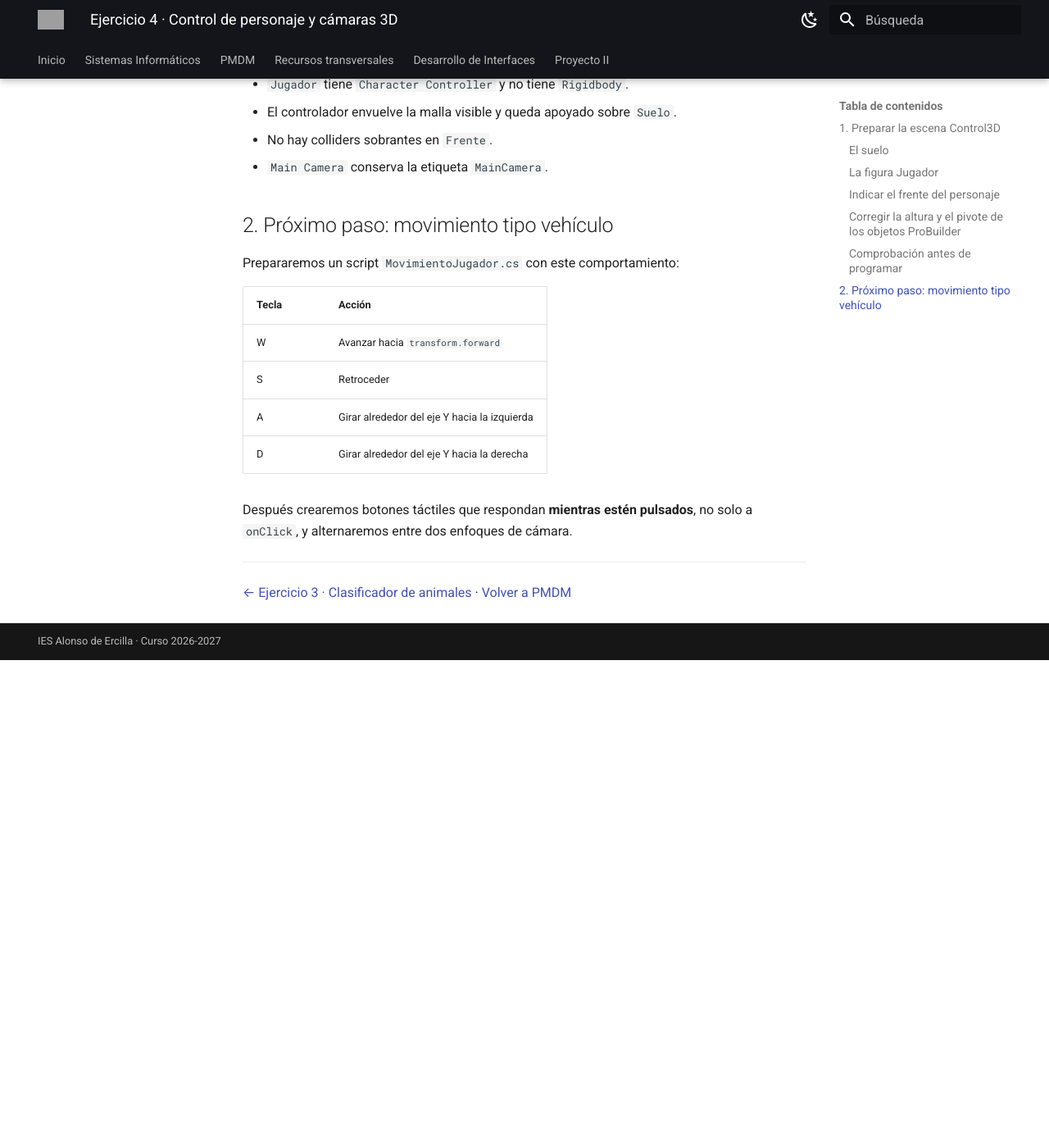
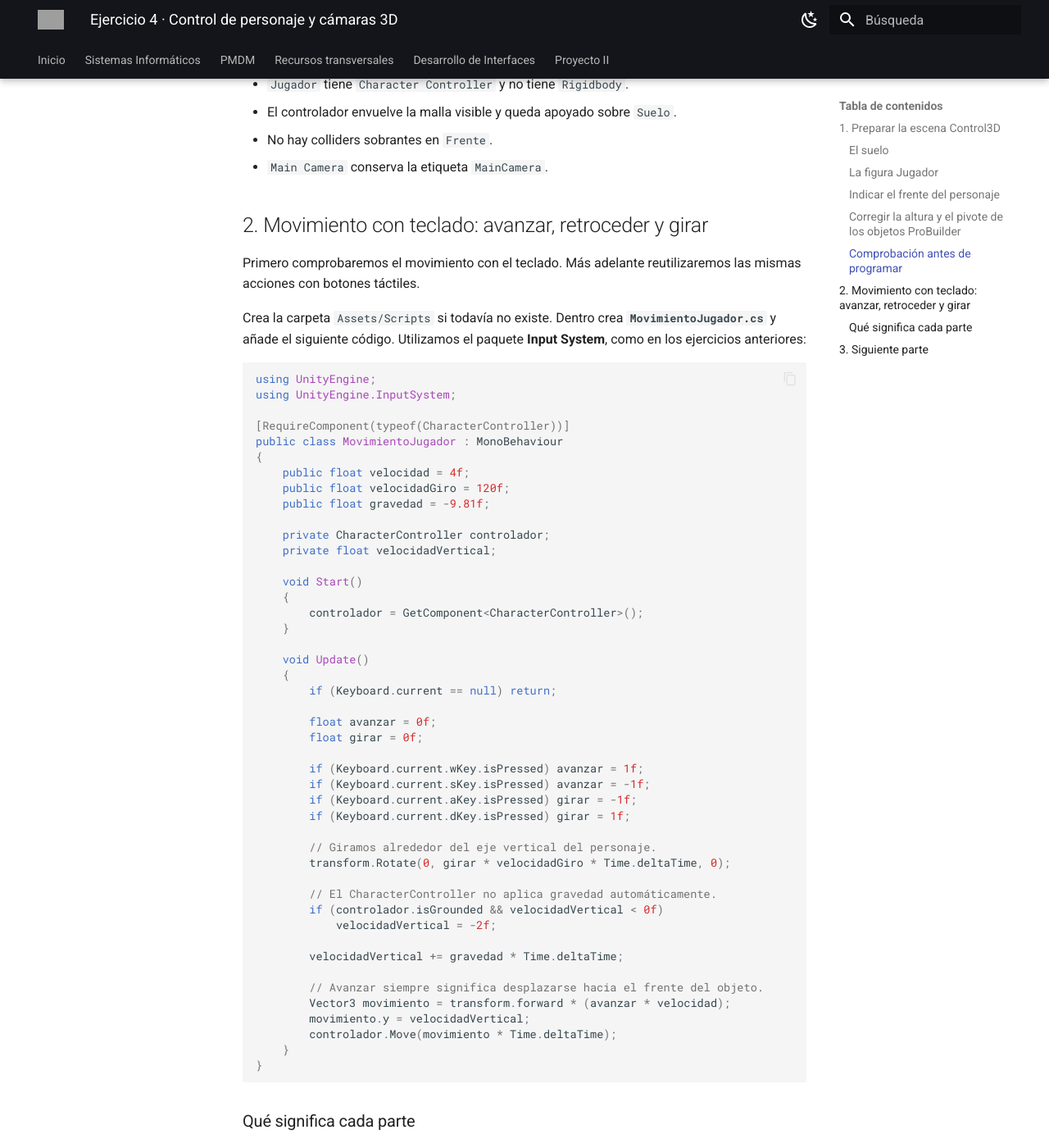
Before and after one commit to erciapps/web-home, an MkDocs documentation site: the page built from docs/pmdm/ejercicio-4-control-3d.md, in a window 1280 px wide and 1400 px high, scrolled down 2780 px. Shown: the whole window at 82% size. Built offline with MkDocs 1.6.1 and Material for MkDocs 9.7.7, drawn with Linux system fonts in a browser that asks for light colours; before the commit the page ends 3585 px from its top, so only the background shows below that; some of the changed text lies outside the part shown; grey boxes are pictures that could not be loaded.

Commit message:
Añadir movimiento con teclado y CharacterController a ejercicio 4 PMDM

````diff
--- a/docs/pmdm/ejercicio-4-control-3d.md
+++ b/docs/pmdm/ejercicio-4-control-3d.md
@@ -76,18 +76,84 @@ En la primera prueba comprobamos que la esfera quedaba visualmente **por encima
 - No hay colliders sobrantes en `Frente`.
 - `Main Camera` conserva la etiqueta `MainCamera`.
 
-## 2. Próximo paso: movimiento tipo vehículo
+## 2. Movimiento con teclado: avanzar, retroceder y girar
 
-Prepararemos un script `MovimientoJugador.cs` con este comportamiento:
+Primero comprobaremos el movimiento con el teclado. Más adelante reutilizaremos las mismas acciones con botones táctiles.
+
+Crea la carpeta `Assets/Scripts` si todavía no existe. Dentro crea **`MovimientoJugador.cs`** y añade el siguiente código. Utilizamos el paquete **Input System**, como en los ejercicios anteriores:
+
+```csharp
+using UnityEngine;
+using UnityEngine.InputSystem;
+
+[RequireComponent(typeof(CharacterController))]
+public class MovimientoJugador : MonoBehaviour
+{
+    public float velocidad = 4f;
+    public float velocidadGiro = 120f;
+    public float gravedad = -9.81f;
+
+    private CharacterController controlador;
+    private float velocidadVertical;
+
+    void Start()
+    {
+        controlador = GetComponent<CharacterController>();
+    }
+
+    void Update()
+    {
+        if (Keyboard.current == null) return;
+
+        float avanzar = 0f;
+        float girar = 0f;
+
+        if (Keyboard.current.wKey.isPressed) avanzar = 1f;
+        if (Keyboard.current.sKey.isPressed) avanzar = -1f;
+        if (Keyboard.current.aKey.isPressed) girar = -1f;
+        if (Keyboard.current.dKey.isPressed) girar = 1f;
+
+        // Giramos alrededor del eje vertical del personaje.
+        transform.Rotate(0, girar * velocidadGiro * Time.deltaTime, 0);
+
+        // El CharacterController no aplica gravedad automáticamente.
+        if (controlador.isGrounded && velocidadVertical < 0f)
+            velocidadVertical = -2f;
+
+        velocidadVertical += gravedad * Time.deltaTime;
+
+        // Avanzar siempre significa desplazarse hacia el frente del objeto.
+        Vector3 movimiento = transform.forward * (avanzar * velocidad);
+        movimiento.y = velocidadVertical;
+        controlador.Move(movimiento * Time.deltaTime);
+    }
+}
+```
+
+### Qué significa cada parte
+
+- `transform.forward`: dirección **Z positiva local** del personaje, que cambia cuando giramos.
+- `transform.Rotate(...)`: gira el personaje alrededor del eje **Y**, sin desplazarse lateralmente.
+- `CharacterController.Move(...)`: mueve al personaje respetando las colisiones del controlador.
+- `Time.deltaTime`: evita que el movimiento dependa de los fotogramas por segundo.
+- `velocidadVertical`: aplica una gravedad sencilla, ya que `CharacterController` **no incorpora gravedad automáticamente**.
+
+Selecciona `Jugador` y añade el script `MovimientoJugador`. Ejecuta **Play** y prueba:
 
 | Tecla | Acción |
 | --- | --- |
-| W | Avanzar hacia `transform.forward` |
+| W | Avanzar hacia `Frente` |
 | S | Retroceder |
-| A | Girar alrededor del eje Y hacia la izquierda |
-| D | Girar alrededor del eje Y hacia la derecha |
+| A | Girar a la izquierda |
+| D | Girar a la derecha |
 
-Después crearemos botones táctiles que respondan **mientras estén pulsados**, no solo a `onClick`, y alternaremos entre dos enfoques de cámara.
+!!! tip "Antes de continuar"
+    Comprueba que la figura está apoyada en el plano, que al girar `Frente` cambia de dirección y que al avanzar el personaje sigue mirando hacia delante. Si atraviesa el suelo, revisa las colisiones y el ajuste del `Character Controller`.
+
+## 3. Siguiente parte
+
+Una vez probado el movimiento, prepararemos **cuatro botones táctiles** que funcionen mientras se mantienen pulsados (`PointerDown` / `PointerUp`) y configuraremos el **cambio entre cámara de primera y tercera persona**.
+
 
 ---
 
````
